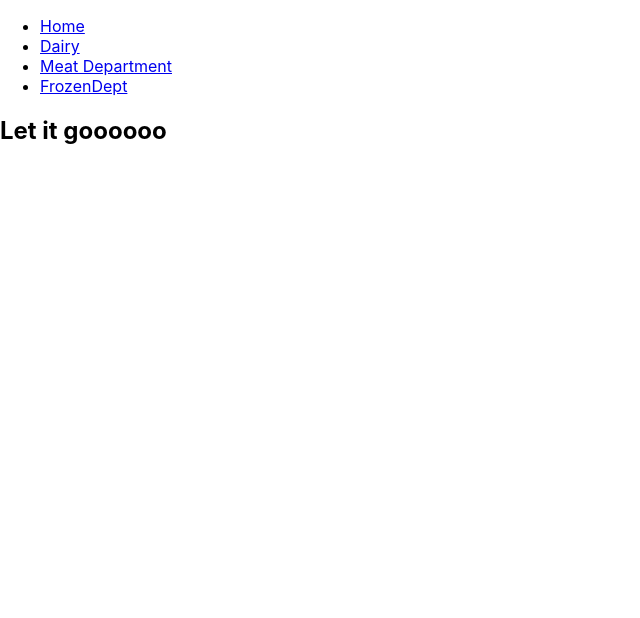
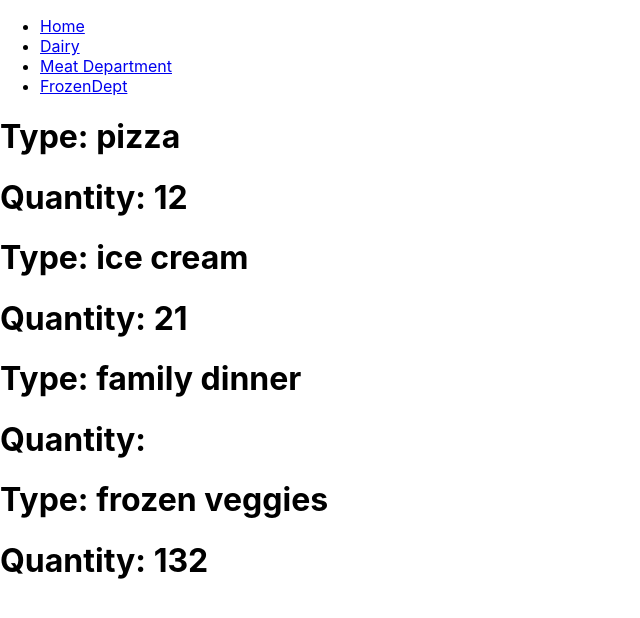
Before and after one commit to superjjang1/redux101, a React (Create React App) app: page /FrozenDept in a window 1280 px wide. Shown: the top 618 px of the page, without its empty margins (0-640 px from the left). Built offline with nearby package versions, Linux system fonts and the light colour scheme.

Commit message:
got data on routes

```diff
--- a/src/components/Dairy.js
+++ b/src/components/Dairy.js
@@ -1,13 +1,33 @@
 import React, { Component } from 'react'
+import {connect} from 'react-redux';
 
 class Dairy extends Component {
     render() {
+        console.log(connect);
+        console.log(this.props.dairyData)
+        const Dairys = this.props.dairyData.map((dairy)=>{
+            return(
+                <div>
+                    <h1>
+                        Type: {dairy.food}
+                    </h1>
+                    <h1>
+                        Quantity: {dairy.quantity}
+                    </h1>
+                </div>
+            )
+        })
         return (
             <div>
-                <h2>Dairy Tiem</h2>
+                {Dairys}
             </div>
         )
     }
 }
+function mapStateToProps(state){
+    return {
+        dairyData: state.dairy
+    }
+}
 
-export default Dairy
+export default connect(mapStateToProps)(Dairy);
--- a/src/components/FrozenDept.js
+++ b/src/components/FrozenDept.js
@@ -1,13 +1,37 @@
 import React, { Component } from 'react'
+import {connect} from 'react-redux';
 
 export class FrozenDept extends Component {
     render() {
+        console.log(connect);
+        console.log(this.props.frozenData);
+        const frozens = this.props.frozenData.map((frozen)=>{
+            return(
+                <div>
+                    <h1>
+                    Type: {frozen.food}
+
+                    </h1>
+                    <h1>
+                    Quantity: {frozen.quantity}
+
+                    </h1>
+
+                </div>
+            )
+        })
+        console.log(frozens)
         return (
             <div>
-                <h2>Let it goooooo</h2>
+                {frozens}
             </div>
         )
     }
 }
+function mapStateToProps(state){
+    return{
+        frozenData:state.frozen
+    }
+}
 
-export default FrozenDept
+export default connect(mapStateToProps)(FrozenDept);
--- a/src/components/MeatDept.js
+++ b/src/components/MeatDept.js
@@ -2,16 +2,50 @@ import React, { Component } from 'react'
 //in order for this component to know about redux, we need some glue,
 //react-redux specifically, to connect the thing
 import {connect} from 'react-redux';
+import frozenReducer from '../reducers/frozenReducer';
+import meatReducer from '../reducers/meatReducer';
 
 
 class MeatDept extends Component {
     render() {
+        console.log(connect);
+        console.log(this.props.meatData);
+        const meats = this.props.meatData.map((meat)=>{
+            return(
+                <div>
+                    <h1>
+                        Type: {meat.food}
+                    </h1>
+                    <h1>
+                        Quantity: {meat.quantity}
+                    </h1>
+                </div>
+            )
+        })
+
         return (
             <div>
-                <h2>Meaty Man</h2>
+                {meats}
             </div>
         )
     }
 }
 
-export default MeatDept
+function mapStateToProps(state){
+    //mapStateToProps takes 1 arg;"state"
+    //that "state" var, IS the rootReducer(store)
+    //mapStateToProps returns an object with:
+    //the key/property is the local propname in THIS component
+    //value will be the property in the rootReducer(store)
+    return {
+        meatData: state.meat
+    }
+}
+
+// export default MeatDept
+//we don't export the class when we need REDUX, we export connect(f)
+//connect takes 2 args, (1) it takes a function that is going to map the state
+//to mapStateToProps (2) a function that maps the dispatch to props.
+//(3) connect, is a function, that returns a function.
+// you can rewrite it like this. const meatDeptWithRedux = connect(mapStateToProps)
+export default connect(mapStateToProps)(MeatDept);
--- a/src/index.js
+++ b/src/index.js
@@ -26,7 +26,3 @@ ReactDOM.render(
     </Provider>,
     document.getElementById('root')
 );
-
-
-
-ReactDOM.render(<App />, document.getElementById('root'));
```
